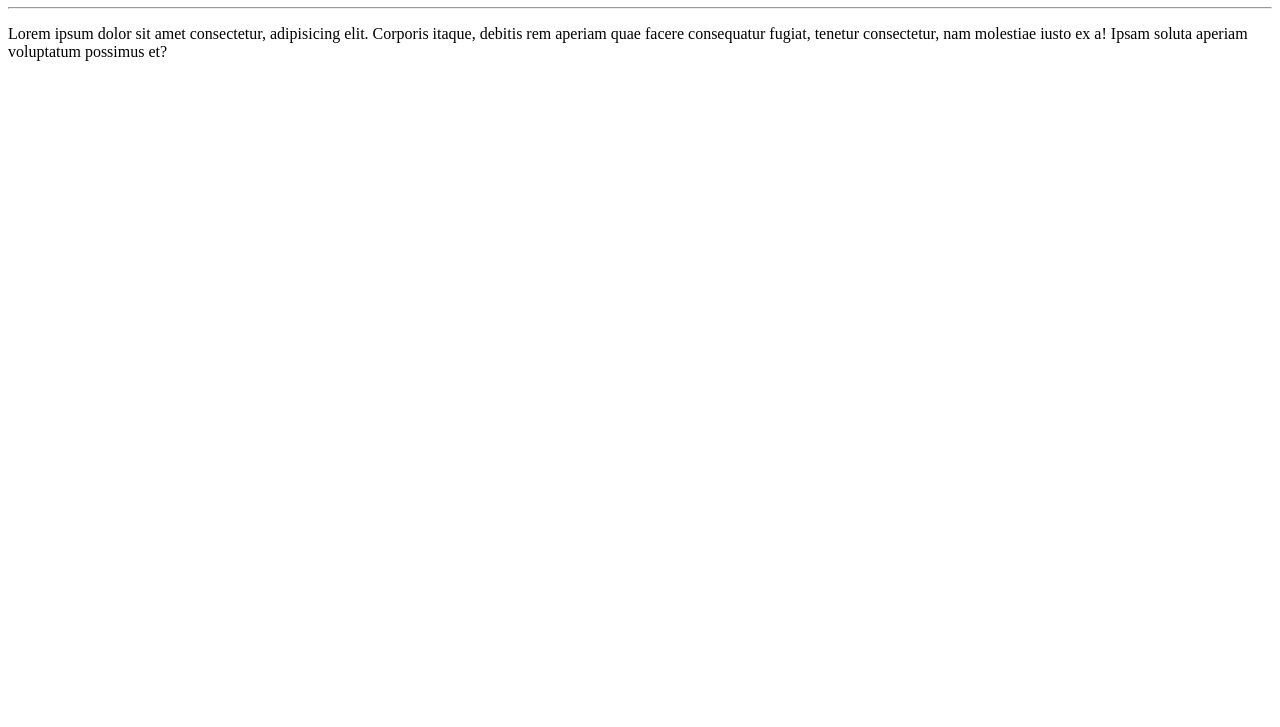
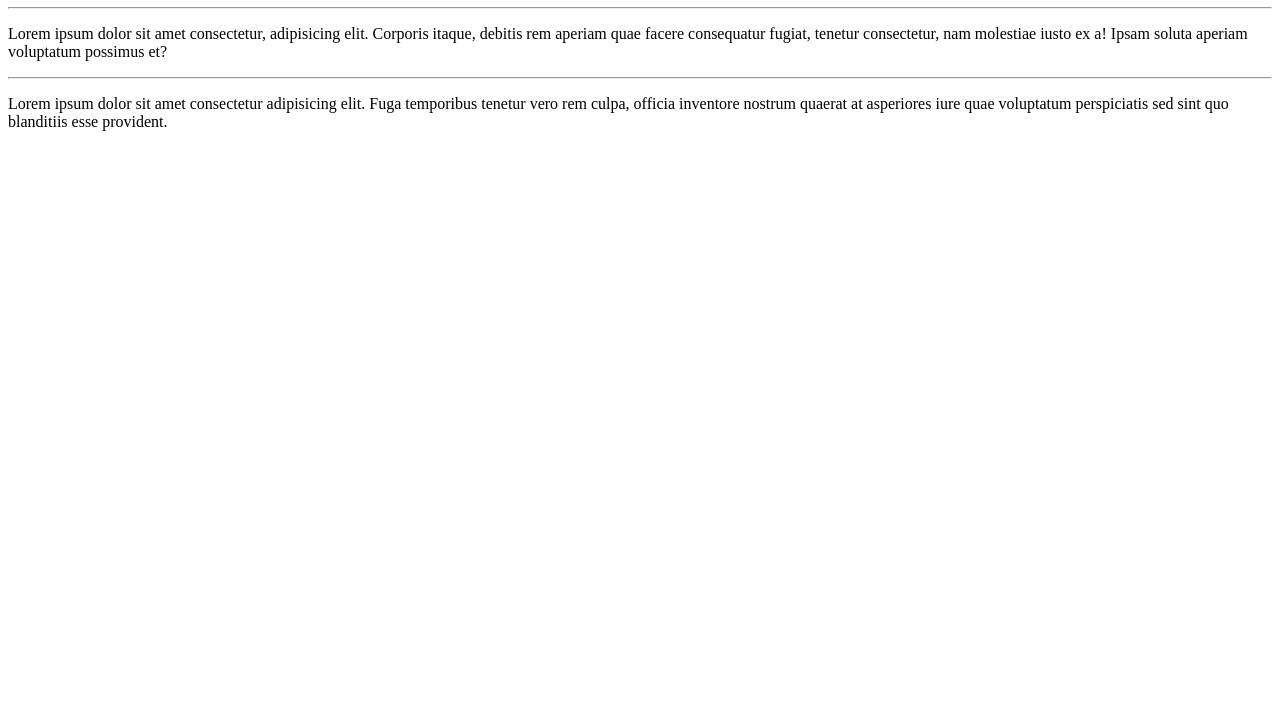
Before and after one commit to LucasKhi/Learn-Process, a plain HTML site: page siteExemplo/index.html in a window 1280 px wide. Shown: the part 73-800 px from the top of the page. Drawn offline with Linux system fonts and the light colour scheme.

Commit message:
parágrafo
adicionei mais um lorem

```diff
--- a/siteExemplo/index.html
+++ b/siteExemplo/index.html
@@ -10,6 +10,8 @@
     <h1>Hello World</h1>
     <hr>
     <p>Lorem ipsum dolor sit amet consectetur, adipisicing elit. Corporis itaque, debitis rem aperiam quae facere consequatur fugiat, tenetur consectetur, nam molestiae iusto ex a! Ipsam soluta aperiam voluptatum possimus et?</p>
+    <hr>
+    <p>Lorem ipsum dolor sit amet consectetur adipisicing elit. Fuga temporibus tenetur vero rem culpa, officia inventore nostrum quaerat at asperiores iure quae voluptatum perspiciatis sed sint quo blanditiis esse provident.</p>
 
 </body>
 </html>
```
